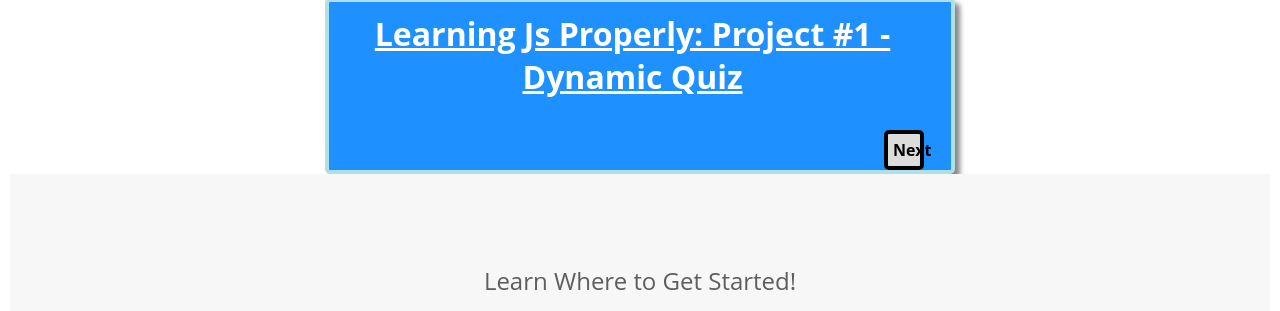
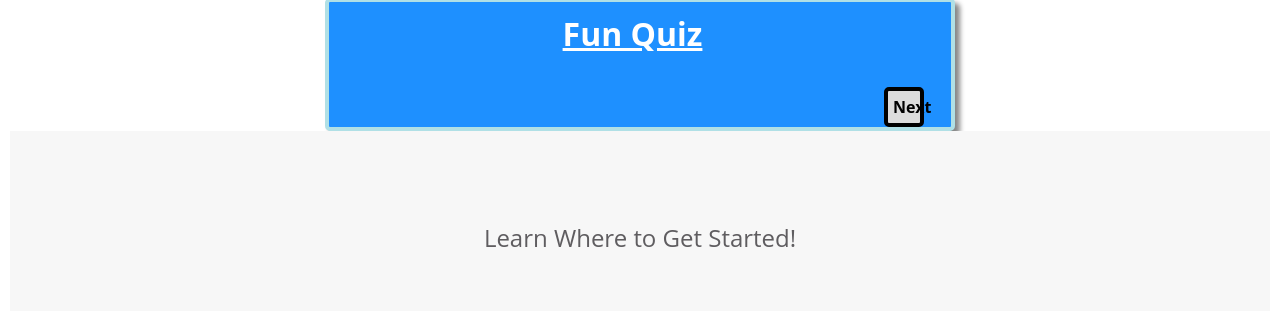
Before and after one commit to diya8831/diya8831.gitHub.io, a plain HTML site: page index.html in a window 1280 px wide. Shown: the part 750-1061 px from the top of the page. Drawn offline with Linux system fonts and the light colour scheme.

Commit message:
Update index.html

```diff
--- a/index.html
+++ b/index.html
@@ -46,7 +46,7 @@
     </div>
     <div id='container'>
 			<div id='title'>
-				<h1>Learning Js Properly: Project #1 - Dynamic Quiz</h1>
+				<h1>Fun Quiz</h1>
 			</div>
    			<br/>
   			<div id='quiz'></div>
```
